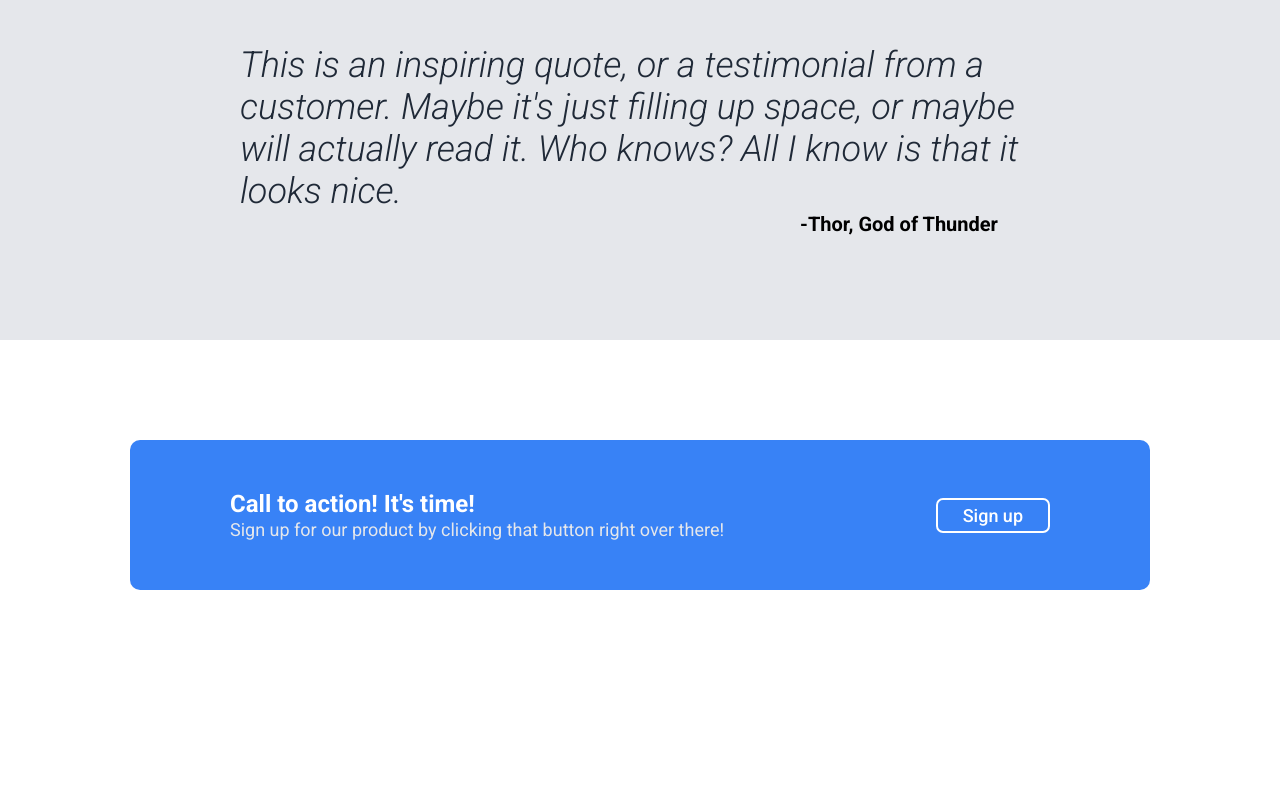
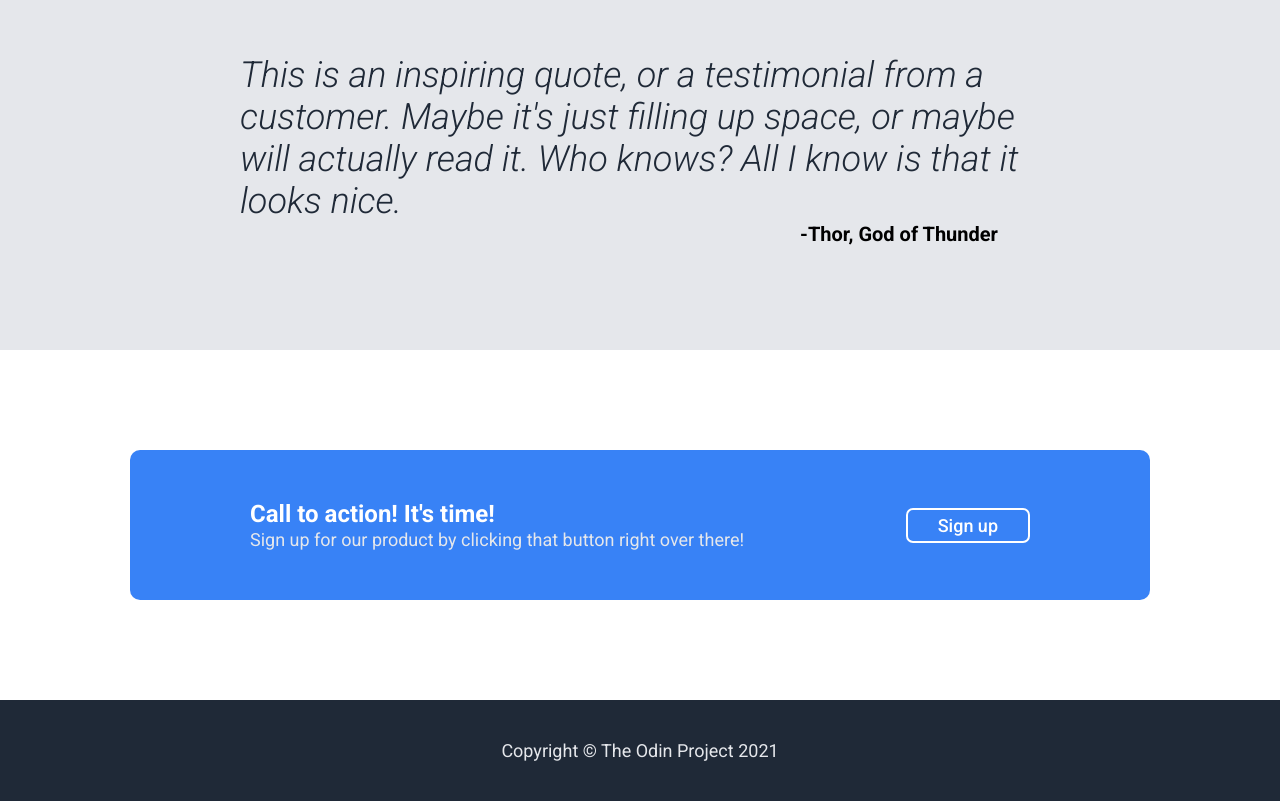
Before and after one commit to lizandreina/landing-page, a plain HTML site: page index.html in a window 1280 px wide. Shown: the part 1058-1859 px from the top of the page. Before the commit the page ends 1748 px from the top, so only its background shows below. Drawn offline with Linux system fonts and the light colour scheme.

Commit message:
Complete the landing page
Edit the navigation bar so the hero section looks centered and edit the
hero button so it looks more similar to the replicated image.

Complete the footer.

```diff
--- a/index.html
+++ b/index.html
@@ -71,5 +71,11 @@
             </div>
         </div>
     </section>
+
+    <div class="footer">
+        <div class="container">
+            <p>Copyright © The Odin Project 2021</p>
+        </div>
+    </div>
 </body>
 </html>
--- a/styles.css
+++ b/styles.css
@@ -13,7 +13,7 @@ button {
 
 .navbar {
     background-color: #1f2937;
-    padding: 20px 0;
+    padding: 20px 0 0;
     display: flex;
     justify-content: center;
     align-items: center;
@@ -52,7 +52,7 @@ button {
 
 .hero .container {
     flex-basis: 1020px;
-    min-height: 450px;
+    min-height: 480px;
     display: flex;
     justify-content: space-between;
     align-items: center;
@@ -78,8 +78,8 @@ button {
     color: inherit;
     font: inherit;
     background-color: #3882f6;
-    padding: 5px 25px;
-    border-radius: 5px;
+    padding: 7px 30px;
+    border-radius: 7px;
     font-weight: 500;
     margin-top: 10px;
     border: none;
@@ -178,7 +178,7 @@ button {
 }
 
 .cta .square {
-    padding: 50px 100px;
+    padding: 50px 120px;
     flex-basis: 100%;
     height: 150px;
     background-color: #3882f6;
@@ -203,8 +203,25 @@ button {
     font: inherit;
     font-size: 18px;
     background-color: inherit;
-    padding: 5px 25px;
+    padding: 5px 30px;
     border-radius: 7px;
     font-weight: 500;
     border: 2px solid white;
 }
+
+.footer {
+    background-color: #1f2937;
+    font-size: 18px;
+    color: #e5e7eb;
+    display: flex;
+    justify-content: center;
+    align-items: center;
+    padding: 40px;
+}
+
+.footer .container {
+    flex-basis: 1020px;
+    display: flex;
+    justify-content: center;
+    align-items: center;
+}
```
